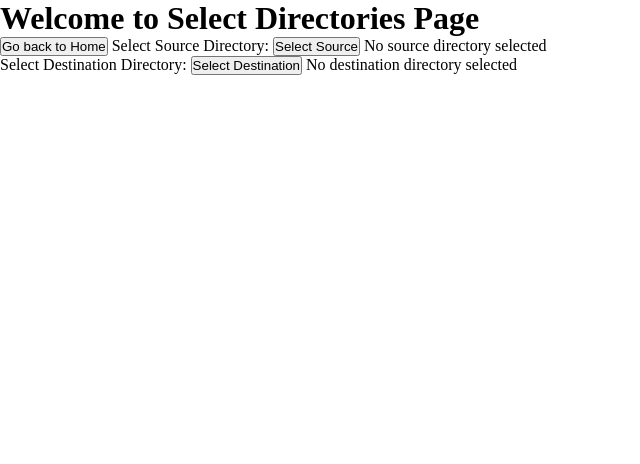
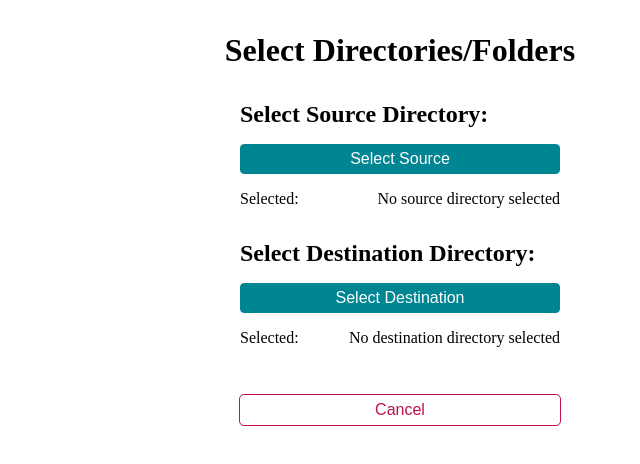
Before and after one commit to rajkp10/JobOrganize, an Electron app: page views/selectDirectories.html in a window 800 px wide. Shown: the whole page, without its empty margins (0-640 px from the left). Drawn offline with Linux system fonts and the light colour scheme; no server answers.

Commit message:
chore: update ui for home and select directories page

```diff
--- a/views/selectDirectories.html
+++ b/views/selectDirectories.html
@@ -7,22 +7,37 @@
     <link rel="stylesheet" href="../styles/main.css" />
   </head>
   <body>
+    <main class="container">
       <!-- Header section -->
-    <h1>Welcome to Select Directories Page</h1>
-    <button id="home">Go back to Home</button>
-
+      <h1>Select Directories/Folders</h1>
+      <section class="card-small">
         <!-- Select Input Resume Directory -->
-    <label for="source-dir">Select Source Directory:</label>
-    <button id="select-source">Select Source</button>
+        <div class="flex flex-column">
+          <h1>Select Source Directory:</h1>
+          <button id="select-source" class="btn-secondary">
+            Select Source
+          </button>
+          <div class="flex justify-between">
+            <span>Selected:</span>
             <span id="source-dir">No source directory selected</span>
-
-    <br />
+          </div>
+        </div>
 
         <!-- Select Ouput Job Description Directory -->
-    <label for="dest-dir">Select Destination Directory:</label>
-    <button id="select-dest">Select Destination</button>
+        <div class="flex flex-column mt-1">
+          <h1>Select Destination Directory:</h1>
+          <button id="select-dest" class="btn-secondary">
+            Select Destination
+          </button>
+          <div class="flex justify-between">
+            <span>Selected:</span>
             <span id="destination-dir">No destination directory selected</span>
+          </div>
+        </div>
+        <button id="home" class="btn-outline-danger mt-2">Cancel</button>
+      </section>
 
       <script src="../renderer/selectDirectories.js"></script>
+    </main>
   </body>
 </html>
```
Also changed, not shown: views/home.html (+11 -4 lines). Lines whose indentation alone changed are shown as unchanged.
